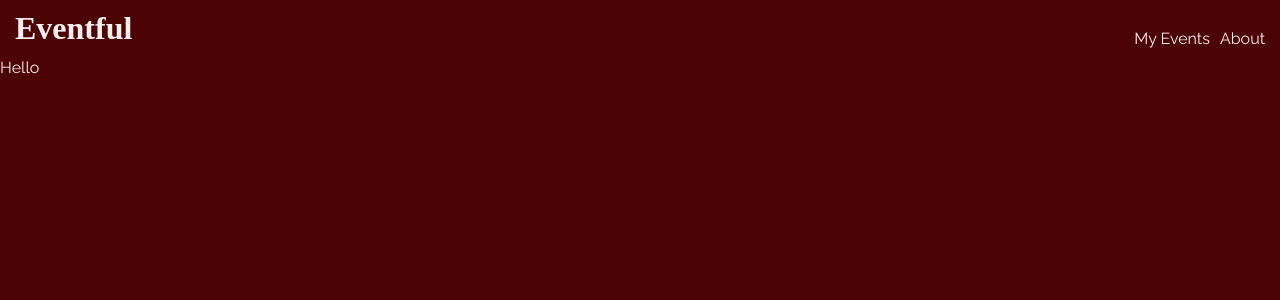
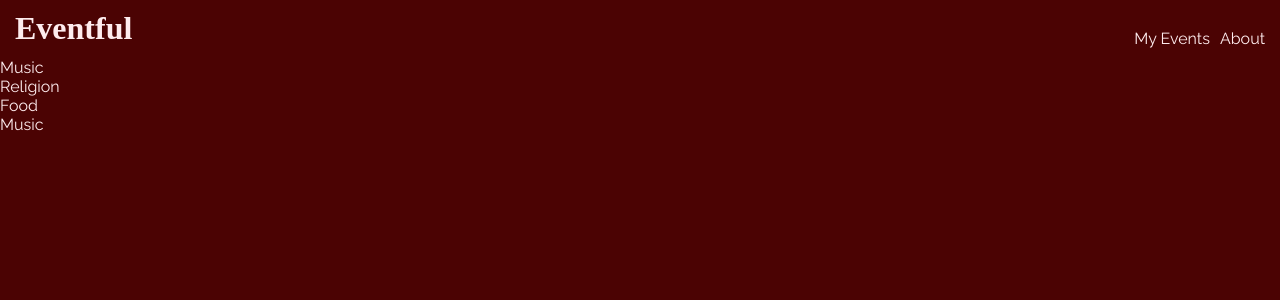
Before and after one commit to Leandro-Da-Souza/meetups, a Vue app: page / in a window 1280 px wide. Shown: the top 300 px of the page. Built offline with nearby package versions, Linux system fonts and the light colour scheme; a web font is replaced by a local one.

Commit message:
manage to fix vuex and render data home template, will discard jsonserver since i can just get my data directly from the file

```diff
--- a/db.json
+++ b/db.json
@@ -4,28 +4,28 @@
             "pastEvents": [
                 {
                     "title": "",
-                    "category": "",
+                    "category": "Music",
                     "photo": "",
                     "location": "",
                     "date": ""
                 },
                 {
                     "title": "",
-                    "category": "",
+                    "category": "Religion",
                     "photo": "",
                     "location": "",
                     "date": ""
                 },
                 {
                     "title": "",
-                    "category": "",
+                    "category": "Food",
                     "photo": "",
                     "location": "",
                     "date": ""
                 },
                 {
                     "title": "",
-                    "category": "",
+                    "category": "Music",
                     "photo": "",
                     "location": "",
                     "date": ""
--- a/src/store/index.js
+++ b/src/store/index.js
@@ -1,12 +1,22 @@
-import { createStore } from 'vuex'
+import { createStore } from 'vuex';
 
 export default createStore({
-  state: {
-  },
-  mutations: {
-  },
-  actions: {
-  },
-  modules: {
-  }
-})
+    state: {
+        comingEvents: [],
+        pastEvents: [],
+        myEvents: [],
+    },
+    mutations: {
+        SET_COMING_EVENTS: (state, data) => {
+            state.comingEvents = data;
+        },
+        SET_PAST_EVENTS: (state, data) => {
+            state.pastEvents = data;
+        },
+        SET_MY_EVENTS: (state, data) => {
+            state.myEvents = data;
+        },
+    },
+    actions: {},
+    modules: {},
+});
--- a/src/views/Home.vue
+++ b/src/views/Home.vue
@@ -1,14 +1,37 @@
 <template>
     <div class="home">
-        Hello
+        <ul>
+            <li v-for="(event, index) in pastEvents" :key="index">
+                {{ event.category }}
+            </li>
+        </ul>
     </div>
 </template>
 
 <script>
+import { computed } from 'vue';
+import { useStore } from 'vuex';
+import * as DB from '../../db.json';
 // @ is an alias to /src
 
 export default {
     name: 'Home',
     components: {},
+    setup() {
+        const store = useStore();
+
+        store.commit('SET_COMING_EVENTS', DB.events[1]);
+        store.commit('SET_PAST_EVENTS', DB.events[0]);
+
+        const comingEvents = computed(
+            () => store.state.comingEvents.comingEvents
+        );
+        const pastEvents = computed(() => store.state.pastEvents.pastEvents);
+
+        return {
+            comingEvents,
+            pastEvents,
+        };
+    },
 };
 </script>
```
